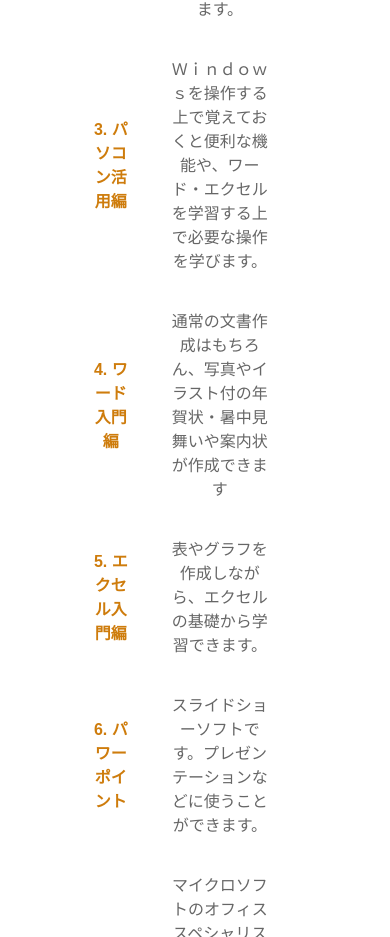
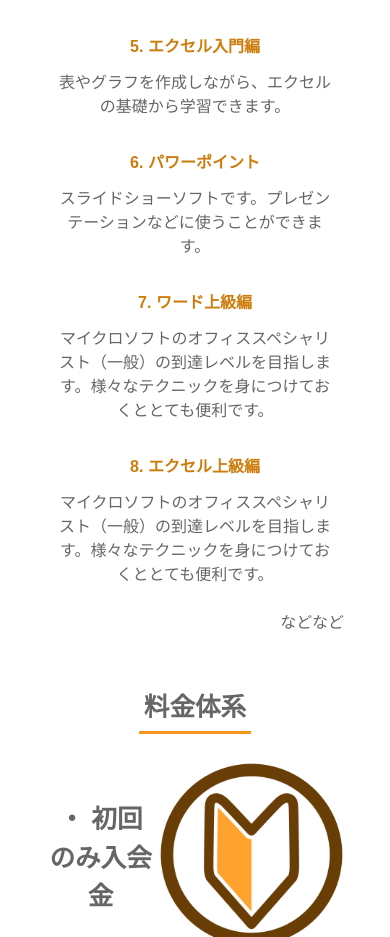
Before and after one commit to KounoTaihei/suzuran-next, a Next.js app: page /about in a window 390 px wide. Shown: the part 1063-2000 px from the top of the page. Built offline with nearby package versions, Linux system fonts and the light colour scheme.

Commit message:
スタイル修正

```diff
--- a/components/content.tsx
+++ b/components/content.tsx
@@ -3,7 +3,6 @@
 import Image from 'next/image';
 
 const Content = (props: Props) => {
-
     // 画像があればimage-fieldを表示する
     const renderImageField = () => {
         if(props.image){
@@ -16,7 +15,7 @@
     }
 
     return (
-        <div className={styles.content}>
+        <div className={styles.content} id={props.id && props.id}>
             <h3 className={styles.content_title}>{props.contentTitle}</h3>
             {/* 画像がある場合はflexクラスを追加 */}
             <div className={props.image ? `${styles.content_body} ${styles.flex}` : styles.content_body}>
@@ -34,6 +33,7 @@
 interface Props {
     contentTitle: string
     text: ReactElement
+    id?: string
     image?: StaticImageData
     alt?: string
 }
--- a/components/nav.tsx
+++ b/components/nav.tsx
@@ -52,7 +52,7 @@
                     <li key={item.text} className={router.pathname === item.link ? `${styles.nav_item} ${styles.active}` : styles.nav_item}>
                         <Link href={item.link}>
                             <a className={styles.nav_link}>
-                                <Image src={item.image} className={styles.nav_img} width={25} height={25} />
+                                <Image src={item.image} alt={`${item.text}へのリンク画像`} className={styles.nav_img} width={25} height={25} />
                                 <p className={styles.nav_text}>&thinsp;{item.text}</p>
                             </a>
                         </Link>
--- a/components/subcontent.tsx
+++ b/components/subcontent.tsx
@@ -46,10 +46,12 @@
                 <p className={styles.item_name}>開講時間</p>
                 <div className={styles.item_body}>
                     <table className={styles.table}>
-                        <tr><td className={styles.td}>月・水・木</td><td className={styles.td}>10:00～19:50</td></tr>
-                        <tr><td className={styles.td}>火・第４、５日曜日</td><td className={styles.td}>10:00～11:50</td></tr>
-                        <tr><td className={styles.td}>金・土・日</td><td className={styles.td}>10:00〜15:50</td></tr>
-                        <tr><td className={styles.td} colSpan={2}>不定休</td></tr>
+                        <tbody>
+                            <tr><td className={styles.td}>月・水・木</td><td className={styles.td}>10:00～19:50</td></tr>
+                            <tr><td className={styles.td}>火・第４、５日曜日</td><td className={styles.td}>10:00～11:50</td></tr>
+                            <tr><td className={styles.td}>金・土・日</td><td className={styles.td}>10:00〜15:50</td></tr>
+                            <tr><td className={styles.td} colSpan={2}>不定休</td></tr>
+                        </tbody>
                     </table>
                 </div>
                 <Link href="/about#timetable">
--- a/components/underImage.tsx
+++ b/components/underImage.tsx
@@ -1,10 +1,5 @@
 import { useEffect, useState } from "react";
 import styles from '../styles/UnderImage.module.scss';
-import Image from 'next/image';
-import underImage_1 from '../public/footer-city_c_1.png';
-import underImage_2 from '../public/footer-city_c_2.png';
-import underImage_3 from '../public/footer-city_c_3.png';
-import underImage_4 from '../public/footer-city_c_4.png';
 
 const UnderImageField = () => {
     const [ rized, setRized ] = useState<number>(0);
--- a/pages/about/index.tsx
+++ b/pages/about/index.tsx
@@ -109,18 +109,20 @@
             return(
                 <div className={styles.fee_heading}>
                     <table className={styles.fee_heading_table}>
+                        <tbody>
                             <tr>
-                            <th><h4>・ 初回のみ入会金</h4></th>
+                                <th><h4 className={styles.h4}>・ 初回のみ入会金</h4></th>
                                 <td><Image src={firstFeeImage} alt="入会金の画像" loading="lazy" /></td>
                             </tr>
                             <tr>
-                            <th><h4>・ 教科書代金</h4></th>
+                                <th><h4 className={styles.h4}>・ 教科書代金</h4></th>
                                 <td><Image src={textBookImage} alt="教科書代金の画像" loading="lazy" /></td>
                             </tr>
                             <tr>
-                            <th><h4>・ 月々の月謝</h4></th>
+                                <th><h4 className={styles.h4}>・ 月々の月謝</h4></th>
                                 <td><Image src={monthlyFeeImage} alt="月謝の画像" loading="lazy" /></td>
                             </tr>
+                        </tbody>
                     </table>
                     <div className={styles.fee_heading_text}>
                         <div className={styles.under_line_text}>設備維持料金、駐車場料金等、パソコン使用料</div>
@@ -247,7 +249,7 @@
     /** 時間割 */
     const TimeTable = () => {
         const text = (
-            <div className={styles.timetable} id="timetable">
+            <div className={styles.timetable}>
                 <div>
                     当パソコン教室では、<span className="bold_font">１人１台</span>パソコンを使用<br></br>
                     授業をそれぞれのペースで進めます。
@@ -303,6 +305,7 @@
                 <Content
                     contentTitle="時間割"
                     text={text}
+                    id="timetable"
                 />
             </>
         )
--- a/styles/About.module.scss
+++ b/styles/About.module.scss
@@ -43,7 +43,7 @@
 
         tr {
             th {
-                h4 {
+                .h4 {
                     font-size: 1.6em;
                     font-weight: bold;
                     vertical-align: middle;
@@ -178,3 +178,37 @@
         color: red;
     }
 }
+
+@media screen and (max-width: 540px) {
+    .courses {
+        .table {
+            padding: 0;
+
+            p {
+                margin: 0;
+            }
+
+            tbody {
+                .tr {
+                    display: flex;
+                    flex-direction: column;
+                    padding: 10px 0;
+
+                    .td {
+                        padding: 10px;
+                    }
+                }
+            }
+        }
+    }
+
+    .fee {
+        &_heading {
+            &_table {
+                .h4 {
+                    font-size: 0.5em;
+                }
+            }
+        }
+    }
+}
--- a/styles/Content.module.scss
+++ b/styles/Content.module.scss
@@ -64,8 +64,12 @@
 
 @media screen and (max-width: 540px) {
     .content {
-        padding: 10px;
+        padding: 5px;
         margin: 10px 0;
+
+        &_title {
+            margin: 10px 0;
+        }
 
         .content_body {
             padding: 0;
@@ -80,7 +84,7 @@
             }
 
             .text-field {
-                padding: 0;
+                padding: 10px;
                 width: 100%;
 
                 &.flex {
--- a/styles/Main.module.scss
+++ b/styles/Main.module.scss
@@ -23,7 +23,7 @@
 
 @media screen and (max-width: 540px) {
     .main {
-        padding: 15px;
+        padding: 8px;
 
         .main_body {
             width: 100%;
```
Also changed, not shown: styles/Make.module.scss (+10 -0 lines), 1 other file (tests, documents, lock files or other folders). Lines whose indentation alone changed are shown as unchanged.
